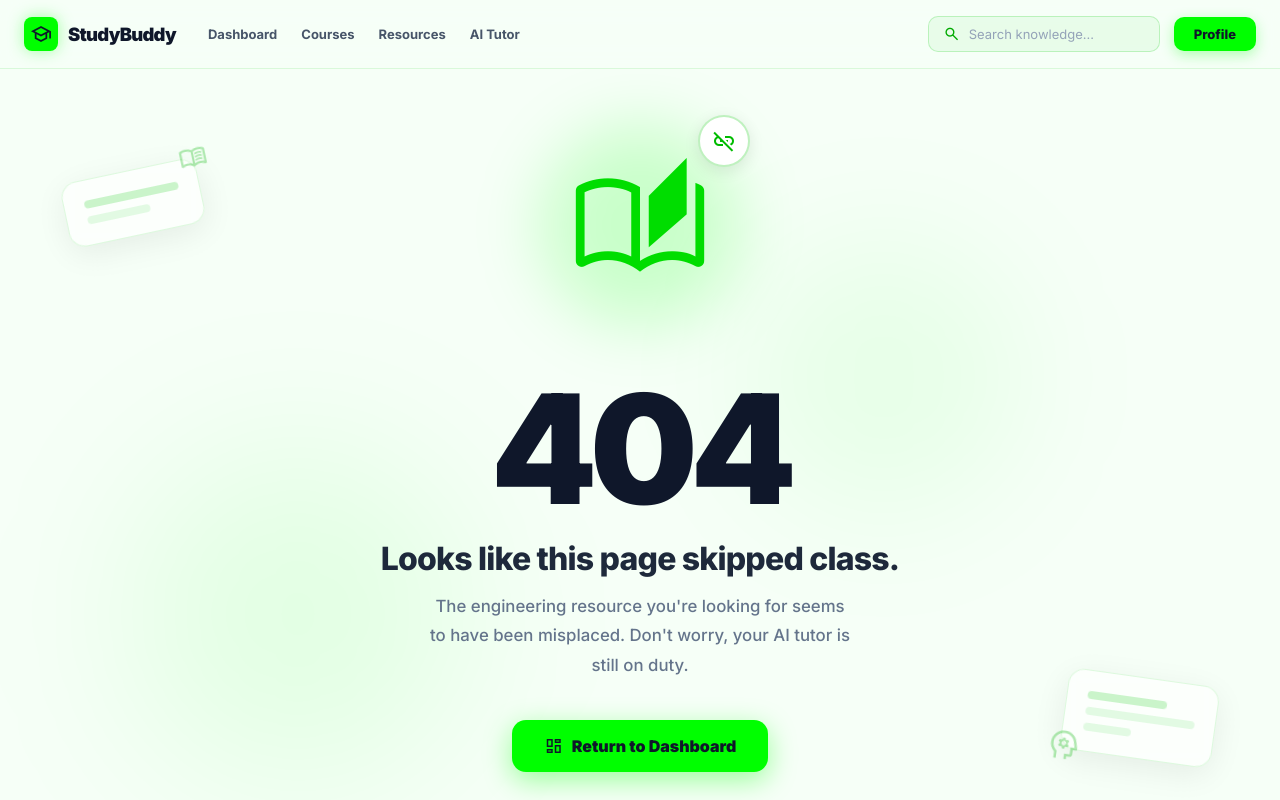
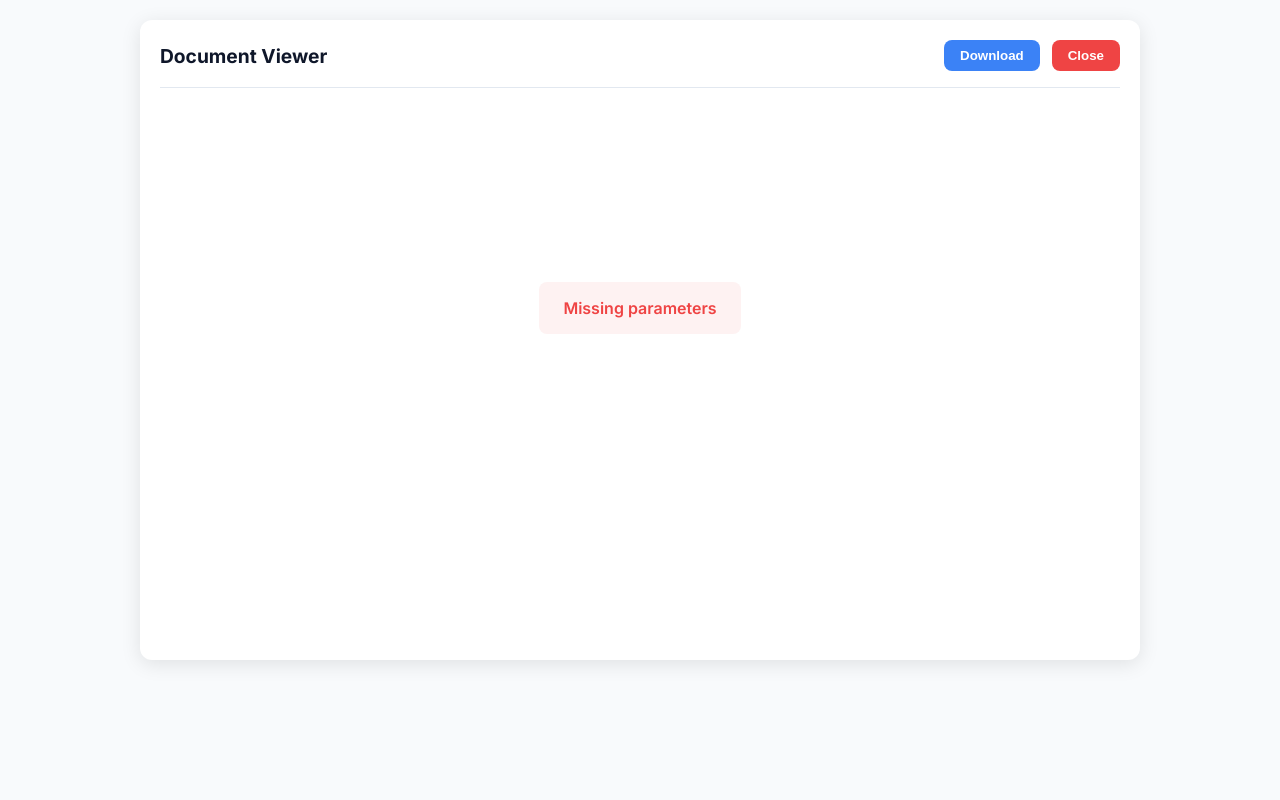
Before and after one commit to thakurabhinav22/studybuddyIP, a Next.js app: page /docviewer in a window 1280 px wide. Before the commit this address had no page. Shown: the top 800 px of the page. Built offline with nearby package versions, Linux system fonts and the light colour scheme.

Commit message:
feat: Add document viewer for non-pdf files (docx, images) directly in browser

```diff
--- a/app/admin/page.js
+++ b/app/admin/page.js
@@ -1103,7 +1103,7 @@ export default function AdminPage() {
                           const url = `/pdfviewer?branch=${encodeURIComponent(fileExplorerPath[0])}&sem=${encodeURIComponent(semNum)}&subject=${encodeURIComponent(fileExplorerPath[2])}&module=${encodeURIComponent(item)}`;
                           window.open(url, '_blank');
                         } else {
-                          const url = `/api/notes/pdf?branch=${encodeURIComponent(fileExplorerPath[0])}&sem=${encodeURIComponent(semNum)}&subject=${encodeURIComponent(fileExplorerPath[2])}&module=${encodeURIComponent(item)}&type=file`;
+                          const url = `/docviewer?branch=${encodeURIComponent(fileExplorerPath[0])}&sem=${encodeURIComponent(semNum)}&subject=${encodeURIComponent(fileExplorerPath[2])}&module=${encodeURIComponent(item)}`;
                           window.open(url, '_blank');
                         }
                       } else if (noteData?.resourcesPDF) {
--- a/app/dashboard/page.js
+++ b/app/dashboard/page.js
@@ -1093,7 +1093,7 @@ export default function Dashboard() {
                               if (contentType === "application/pdf") {
                                 router.push(`/pdfviewer?branch=${encodeURIComponent(noteBranch)}&sem=${encodeURIComponent(noteSem)}&subject=${encodeURIComponent(noteSubject)}&module=${encodeURIComponent(noteModule)}`);
                               } else {
-                                window.open(`/api/notes/pdf?type=file&branch=${encodeURIComponent(noteBranch)}&sem=${encodeURIComponent(noteSem)}&subject=${encodeURIComponent(noteSubject)}&module=${encodeURIComponent(noteModule)}`, "_blank");
+                                window.open(`/docviewer?branch=${encodeURIComponent(noteBranch)}&sem=${encodeURIComponent(noteSem)}&subject=${encodeURIComponent(noteSubject)}&module=${encodeURIComponent(noteModule)}`, "_blank");
                               }
                               return;
                             }
--- /dev/null
+++ b/app/docviewer/page.js
@@ -0,0 +1,168 @@
+"use client";
+
+import { useState, useEffect, useRef, Suspense } from "react";
+import { useSearchParams } from "next/navigation";
+
+function DocViewerContent() {
+  const searchParams = useSearchParams();
+  const branch = searchParams.get("branch");
+  const sem = searchParams.get("sem");
+  const subject = searchParams.get("subject");
+  const module = searchParams.get("module");
+
+  const [loading, setLoading] = useState(true);
+  const [error, setError] = useState("");
+  const [isImage, setIsImage] = useState(false);
+  const [imageUrl, setImageUrl] = useState("");
+  const containerRef = useRef(null);
+
+  useEffect(() => {
+    if (!branch || !sem || !subject || !module) {
+      setError("Missing parameters");
+      setLoading(false);
+      return;
+    }
+
+    const loadFile = async () => {
+      try {
+        setLoading(true);
+        // First get meta to check type
+        const metaRes = await fetch(`/api/notes/pdf?branch=${encodeURIComponent(branch)}&sem=${encodeURIComponent(sem)}&subject=${encodeURIComponent(subject)}&module=${encodeURIComponent(module)}&type=meta`);
+        const metaData = await metaRes.json();
+
+        if (!metaData || !metaData.data) {
+          setError("File metadata not found");
+          setLoading(false);
+          return;
+        }
+
+        const contentType = metaData.data.contentType || "application/octet-stream";
+
+        // Fetch the actual file
+        const fileRes = await fetch(`/api/notes/pdf?branch=${encodeURIComponent(branch)}&sem=${encodeURIComponent(sem)}&subject=${encodeURIComponent(subject)}&module=${encodeURIComponent(module)}&type=file`);
+
+        if (!fileRes.ok) {
+          setError("Failed to load file content");
+          setLoading(false);
+          return;
+        }
+
+        const blob = await fileRes.blob();
+
+        if (contentType.startsWith("image/")) {
+          setIsImage(true);
+          setImageUrl(URL.createObjectURL(blob));
+          setLoading(false);
+          return;
+        }
+
+        if (contentType === "application/vnd.openxmlformats-officedocument.wordprocessingml.document" ||
+            contentType === "application/msword") {
+          // Load docx-preview script dynamically
+          const script = document.createElement("script");
+          script.src = "https://unpkg.com/jszip/dist/jszip.min.js";
+          document.body.appendChild(script);
+
+          script.onload = () => {
+            const docxScript = document.createElement("script");
+            docxScript.src = "https://unpkg.com/docx-preview/dist/docx-preview.min.js";
+            document.body.appendChild(docxScript);
+
+            docxScript.onload = () => {
+              if (window.docx && containerRef.current) {
+                window.docx.renderAsync(blob, containerRef.current)
+                  .then(() => setLoading(false))
+                  .catch((err) => {
+                    console.error("Docx render error", err);
+                    setError("Failed to render document");
+                    setLoading(false);
+                  });
+              } else {
+                setError("Failed to load document viewer");
+                setLoading(false);
+              }
+            };
+          };
+          return;
+        }
+
+        // Fallback for unknown types
+        setError(`Cannot view file type: ${contentType}. Please download it instead.`);
+        setLoading(false);
+
+      } catch (err) {
+        console.error(err);
+        setError("Error loading document: " + err.message);
+        setLoading(false);
+      }
+    };
+
+    loadFile();
+  }, [branch, sem, subject, module]);
+
+  return (
+    <div style={{ minHeight: "100vh", background: "#f8fafc", padding: "20px", fontFamily: "'Inter', sans-serif" }}>
+      <div style={{ maxWidth: "1000px", margin: "0 auto", background: "#fff", borderRadius: "12px", boxShadow: "0 4px 20px rgba(0,0,0,0.1)", padding: "20px", minHeight: "80vh" }}>
+
+        <div style={{ display: "flex", justifyContent: "space-between", alignItems: "center", borderBottom: "1px solid #e2e8f0", paddingBottom: "16px", marginBottom: "20px" }}>
+          <h1 style={{ margin: 0, fontSize: "1.2rem", fontWeight: 700, color: "#0f172a" }}>Document Viewer</h1>
+          <div style={{ display: "flex", gap: "12px" }}>
+            <button
+              onClick={() => {
+                const url = `/api/notes/pdf?branch=${encodeURIComponent(branch)}&sem=${encodeURIComponent(sem)}&subject=${encodeURIComponent(subject)}&module=${encodeURIComponent(module)}&type=file`;
+                const a = document.createElement("a");
+                a.href = url;
+                a.download = "";
+                a.target = "_blank";
+                a.click();
+              }}
+              style={{ padding: "8px 16px", background: "#3b82f6", color: "#fff", border: "none", borderRadius: "8px", cursor: "pointer", fontWeight: 600 }}
+            >
+              Download
+            </button>
+            <button
+              onClick={() => window.close()}
+              style={{ padding: "8px 16px", background: "#ef4444", color: "#fff", border: "none", borderRadius: "8px", cursor: "pointer", fontWeight: 600 }}
+            >
+              Close
+            </button>
+          </div>
+        </div>
+
+        {loading && (
+          <div style={{ display: "flex", justifyContent: "center", alignItems: "center", height: "50vh", flexDirection: "column", gap: "16px" }}>
+            <div style={{ width: "40px", height: "40px", border: "4px solid #f1f5f9", borderTop: "4px solid #3b82f6", borderRadius: "50%", animation: "spin 1s linear infinite" }}></div>
+            <p style={{ color: "#64748b", fontWeight: 500 }}>Loading document...</p>
+            <style>{`@keyframes spin { 0% { transform: rotate(0deg); } 100% { transform: rotate(360deg); } }`}</style>
+          </div>
+        )}
+
+        {error && (
+          <div style={{ display: "flex", justifyContent: "center", alignItems: "center", height: "50vh" }}>
+            <div style={{ background: "#fef2f2", color: "#ef4444", padding: "16px 24px", borderRadius: "8px", fontWeight: 600 }}>
+              {error}
+            </div>
+          </div>
+        )}
+
+        {!loading && !error && (
+          <div style={{ width: "100%", overflowX: "auto" }}>
+            {isImage ? (
+              <img src={imageUrl} alt="Document" style={{ maxWidth: "100%", height: "auto", display: "block", margin: "0 auto" }} />
+            ) : (
+              <div ref={containerRef} style={{ width: "100%", minHeight: "500px" }}></div>
+            )}
+          </div>
+        )}
+      </div>
+    </div>
+  );
+}
+
+export default function DocViewer() {
+  return (
+    <Suspense fallback={<div style={{ padding: "20px", textAlign: "center" }}>Loading viewer...</div>}>
+      <DocViewerContent />
+    </Suspense>
+  );
+}
--- a/app/notes/page.js
+++ b/app/notes/page.js
@@ -499,7 +499,7 @@ export default function NotesPage() {
       if (contentType === "application/pdf") {
         router.push(`/pdfviewer?branch=${encodeURIComponent(userData?.branch||"")}&sem=${encodeURIComponent(semKey)}&subject=${encodeURIComponent(activeSubject)}&module=${encodeURIComponent(mod.key)}`);
       } else {
-        window.open(`/api/notes/pdf?type=file&branch=${encodeURIComponent(userData?.branch||"")}&sem=${encodeURIComponent(semKey)}&subject=${encodeURIComponent(activeSubject)}&module=${encodeURIComponent(mod.key)}`, "_blank");
+        window.open(`/docviewer?branch=${encodeURIComponent(userData?.branch||"")}&sem=${encodeURIComponent(semKey)}&subject=${encodeURIComponent(activeSubject)}&module=${encodeURIComponent(mod.key)}`, "_blank");
       }
     } else if (mod.resourcesPDF) {
       window.open(mod.resourcesPDF, "_blank");
@@ -520,7 +520,7 @@ export default function NotesPage() {
       if (contentType === "application/pdf") {
         router.push(`/pdfviewer?branch=${encodeURIComponent(userData?.branch||"")}&sem=${encodeURIComponent(semKey)}&subject=${encodeURIComponent(activeSubject)}&module=${encodeURIComponent(mod.key)}`);
       } else {
-        window.open(`/api/notes/pdf?type=file&branch=${encodeURIComponent(userData?.branch||"")}&sem=${encodeURIComponent(semKey)}&subject=${encodeURIComponent(activeSubject)}&module=${encodeURIComponent(mod.key)}`, "_blank");
+        window.open(`/docviewer?branch=${encodeURIComponent(userData?.branch||"")}&sem=${encodeURIComponent(semKey)}&subject=${encodeURIComponent(activeSubject)}&module=${encodeURIComponent(mod.key)}`, "_blank");
       }
       return;
     }
```
